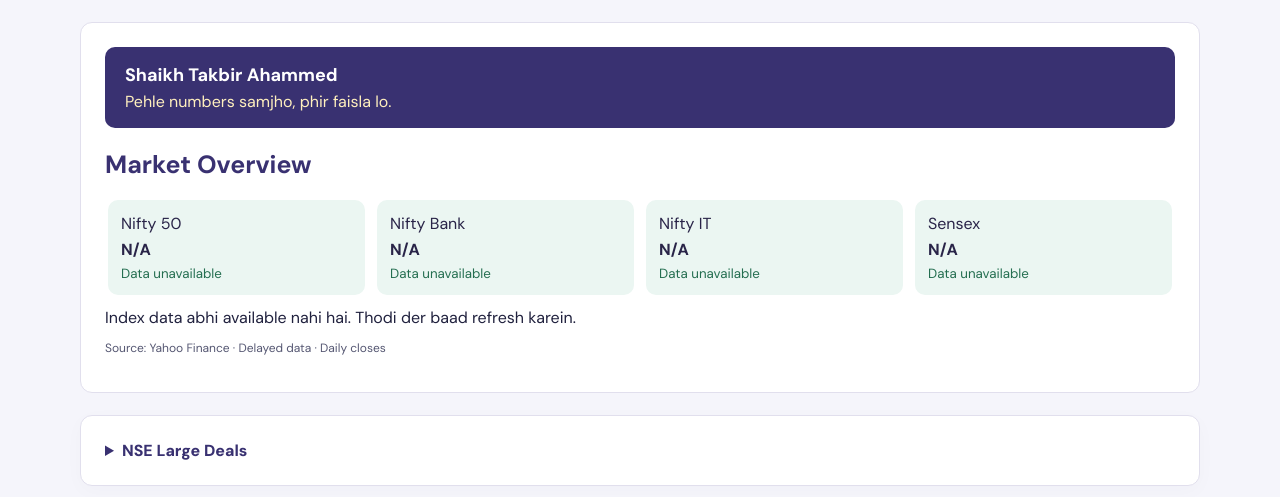
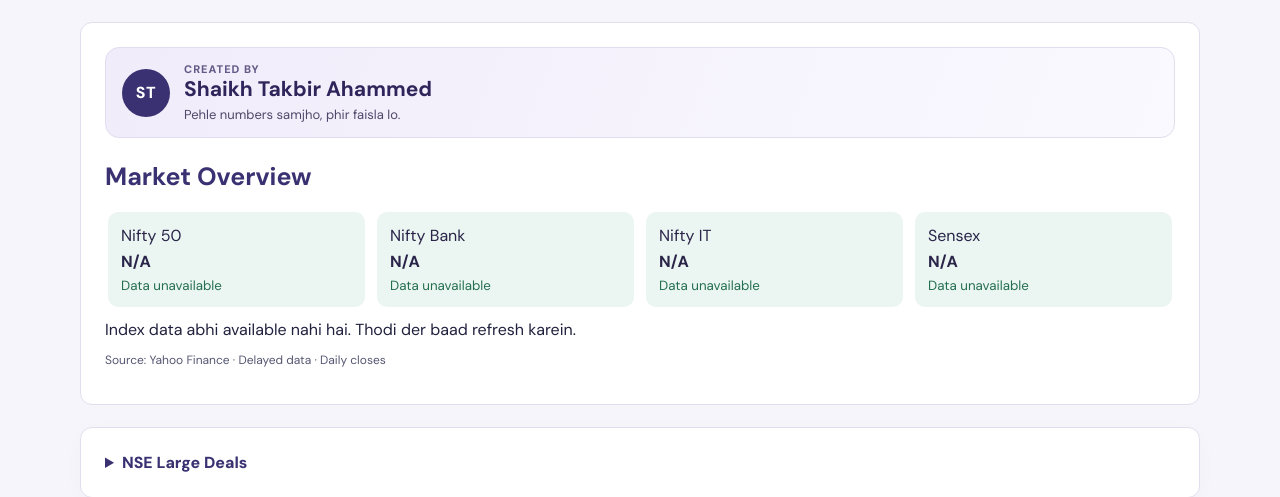
Before and after one commit to takbirahmed786-debug/Stock-sahi-india, a Flask app: page / in a window 1280 px wide. Shown: the part 133-630 px from the top of the page. Run offline with Flask 3, Linux system fonts and the light colour scheme.

Commit message:
Present creator credit as a compact profile card

```diff
--- a/templates/index.html
+++ b/templates/index.html
@@ -38,10 +38,14 @@
     <nav class="market-nav"><a href="#market-overview">Market Overview</a><a href="#nse-deals">Large Deals</a><a href="#search-form">Stock Research</a><a href="#peer-section">Peer Comparison</a><a href="#watchlist">Watchlist</a><a href="#how-it-works">Methodology</a></nav>
     <main>
       <section id="market-overview" class="market-board">
-        <div style="background:#393171;color:white;padding:16px 20px;border-radius:10px;margin-bottom:20px">
-          <strong style="display:block;font-size:18px">Shaikh Takbir Ahammed</strong>
-          <span style="display:block;margin-top:4px;color:#fff0be">Pehle numbers samjho, phir faisla lo.</span>
-        </div>
+        <aside aria-label="StockSahi creator" style="display:flex;align-items:center;gap:14px;padding:14px 16px;margin:0 0 22px;background:linear-gradient(110deg,#f0ecfa,#faf9ff);border:1px solid #e2dcef;border-radius:14px">
+          <span aria-hidden="true" style="display:grid;place-items:center;flex:0 0 48px;height:48px;border-radius:50%;background:#393171;color:white;font-weight:800;letter-spacing:.04em">ST</span>
+          <div style="min-width:0">
+            <span style="display:block;font-size:11px;font-weight:750;letter-spacing:.09em;text-transform:uppercase;color:#655987">Created by</span>
+            <strong style="display:block;font-size:clamp(16px,3vw,21px);line-height:1.25;color:#30255b">Shaikh Takbir Ahammed</strong>
+            <p style="margin:4px 0 0;font-size:13px;color:#51476a">Pehle numbers samjho, phir faisla lo.</p>
+          </div>
+        </aside>
         <h1>Market Overview</h1>
         <div id="market-indices" class="index-strip" aria-label="Market indices"></div>
         <div id="market-detail" class="market-detail" aria-live="polite">Market data load ho raha hai…</div>
```
